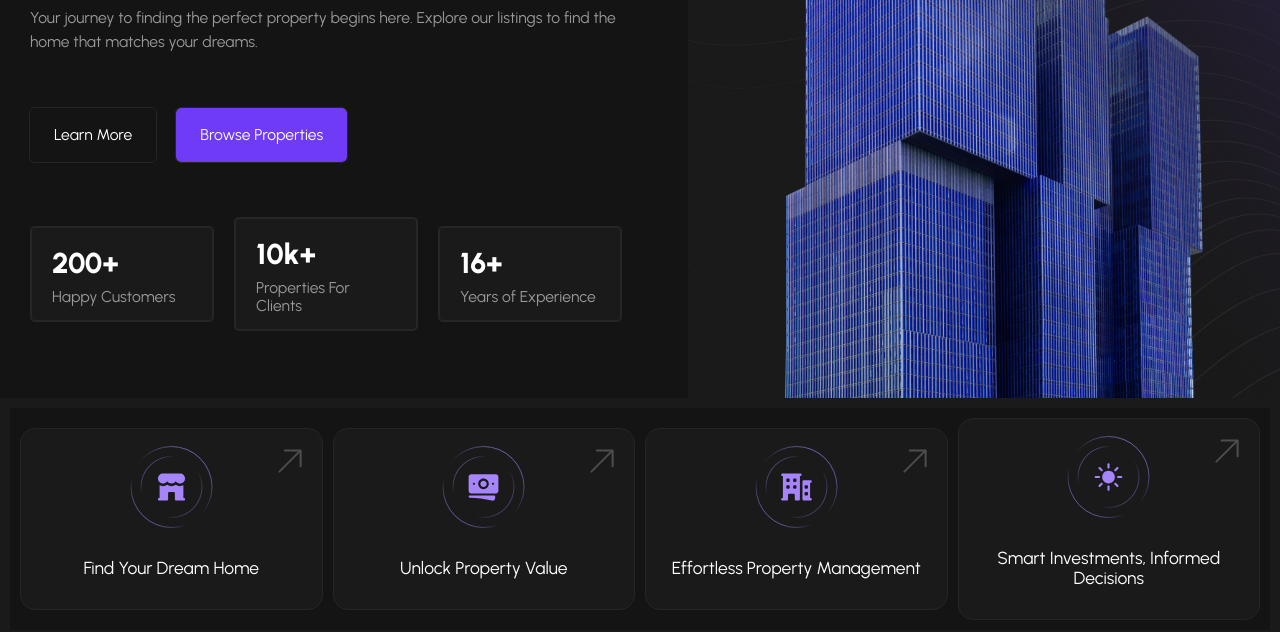
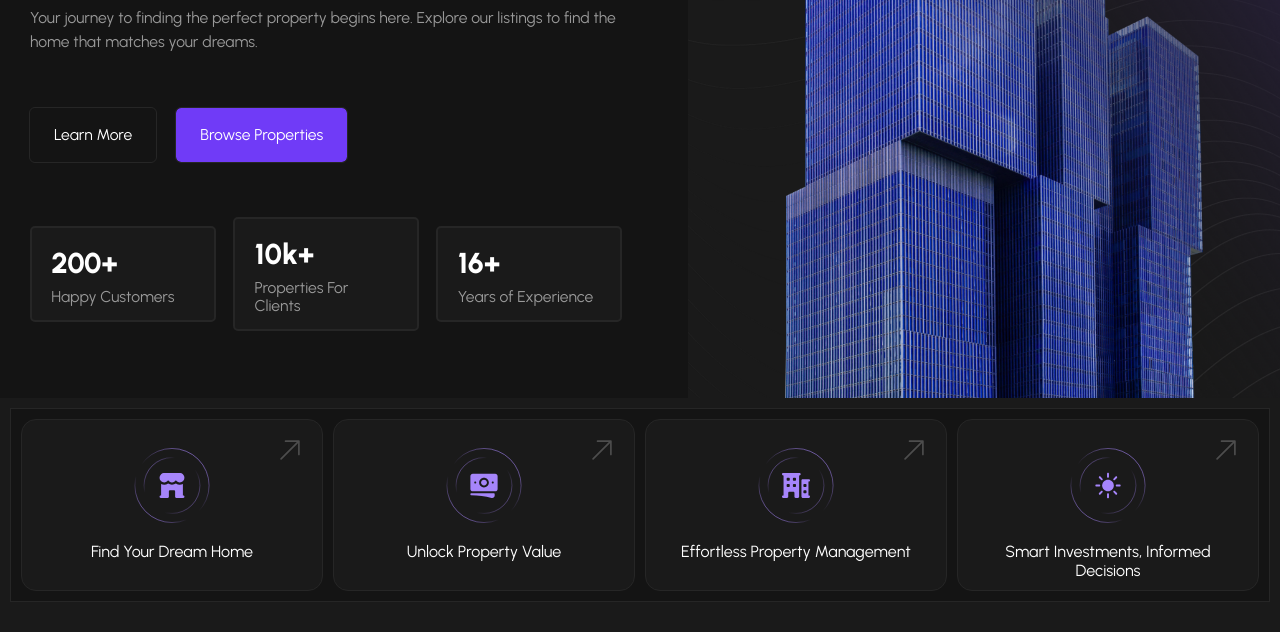
Before and after one commit to NazarZhuvaka/estatein, a website: page src/html/index.html in a window 1280 px wide. Shown: the part 342-974 px from the top of the page. Drawn offline with nearby package versions, Linux system fonts and the light colour scheme; files that its build step writes are made by us from their sources; files whose address does not match are found by name.

Commit message:
fiches section

```diff
--- a/src/html/blocks/fiches.html
+++ b/src/html/blocks/fiches.html
@@ -1,4 +1,5 @@
 <section class="fiches">
+    <div class="fiches__container-border">
         <div class="fiches__container">
             <div class="fiches__item">
                 <a class="item__arrow-link" href="#!">
@@ -37,4 +38,5 @@
                 <p class="fiches__item-desc">Smart Investments, Informed Decisions</p>
             </div>
         </div>
+    </div>
 </section>
--- a/src/scss/components/_fiches.scss
+++ b/src/scss/components/_fiches.scss
@@ -4,6 +4,10 @@
     background-color: var(--c-grey10);
 
     margin-inline: auto;
+
+    @include mobile{
+        background: none;
+    }
 
     &__container {
         display: grid;
@@ -12,6 +16,22 @@
         align-items: center;
         padding: clamp(0.625rem, -1.25rem + 2.08vw, 1.25rem);
         background-color: var(--c-body);
+
+        border: 1px solid var(--c-border);
+
+        @include tablet-small {
+            grid-template-columns: 1fr 1fr;
+        }
+
+        @include mobile{
+            border-radius: 15px;
+            &-border{
+                border: 4px solid var(--c-grey10);
+                border-radius: 15px;
+            }
+        }
+
+
     }
 
     &__item {
@@ -23,29 +43,32 @@
         border-radius: 15px;
 
         @include laptop {
-            padding-top:clamp(1rem, 0.417rem + 1.62vw, 1.875rem);
+            padding:clamp(1.25rem, 0.833rem + 1.16vw, 1.875rem) clamp(0.875rem, 0.792rem + 0.23vw, 1rem);
+            max-height: 172px;
         }
 
 
         img {
+            height: clamp(3.75rem, 2.969rem + 2.17vw, 5.125rem);
             animation: float 4s ease-in-out infinite;
 
-        @keyframes float {
-                0% {
-                transform: translateY(0);
-                }
-                50% {
-                transform: translateY(-20px);
-                }
-                100% {
-                transform: translateY(0);
-                }
+            // @keyframes float {
+            //         0% {
+            //         transform: translateY(0);
+            //         }
+            //         50% {
+            //         transform: translateY(-20px);
+            //         }
+            //         100% {
+            //         transform: translateY(0);
+            //         }
+            //     }
             }
-        }
     }
 
     &__item-desc {
         margin-top: 20px;
+        font-size: clamp(0.875rem, 0.768rem + 0.3vw, 1.125rem);
     }
 }
 .item__arrow-link{
@@ -53,7 +76,9 @@
     right: 20px;
     top: 20px;
 
+
     &--active{
+        height: clamp(1rem, 0.792rem + 0.58vw, 1.313rem);
         transition: var(--transition);
         &:hover{
             path{
--- a/src/scss/components/_welcome.scss
+++ b/src/scss/components/_welcome.scss
@@ -98,7 +98,7 @@
         display: flex;
         flex-wrap: nowrap;
         align-items: center;
-        gap: 20px;
+        gap: clamp(0.75rem, 0.466rem + 0.79vw, 1.25rem);
         margin-top: clamp(2.5rem, 2.185rem + 1.57vw, 3.75rem);
 
         max-width: 758px;
@@ -113,7 +113,7 @@
         border: 2px solid var(--c-border);
         background-color: var(--c-grey10);
         @include laptop {
-            padding: 14px 20px;
+            padding: 14px clamp(1rem, 0.833rem + 0.46vw, 1.25rem);
         }
     }
 
```
Also changed, not shown: build/css/main.css, build/index.html. Lines whose indentation alone changed are shown as unchanged.
